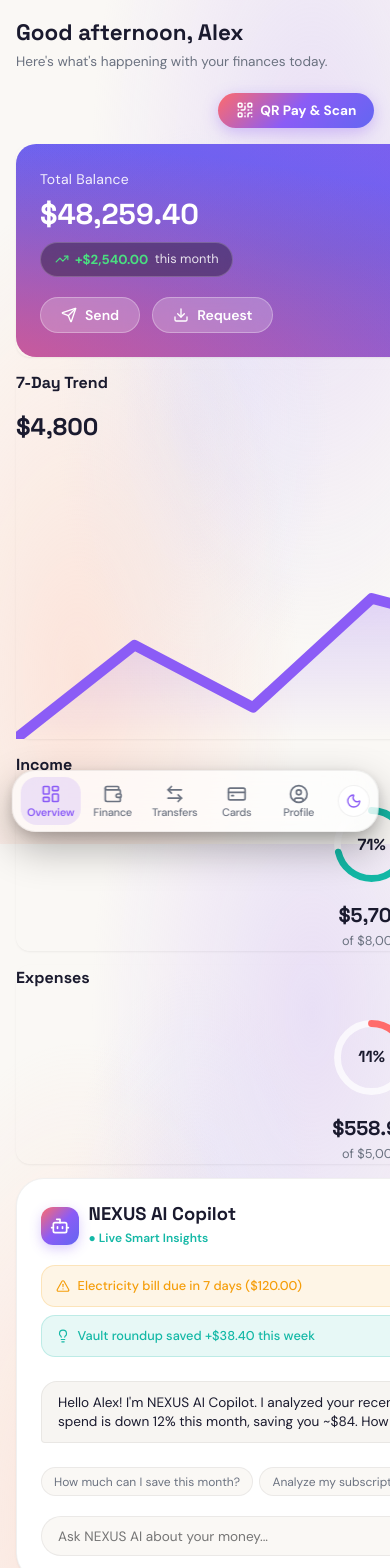
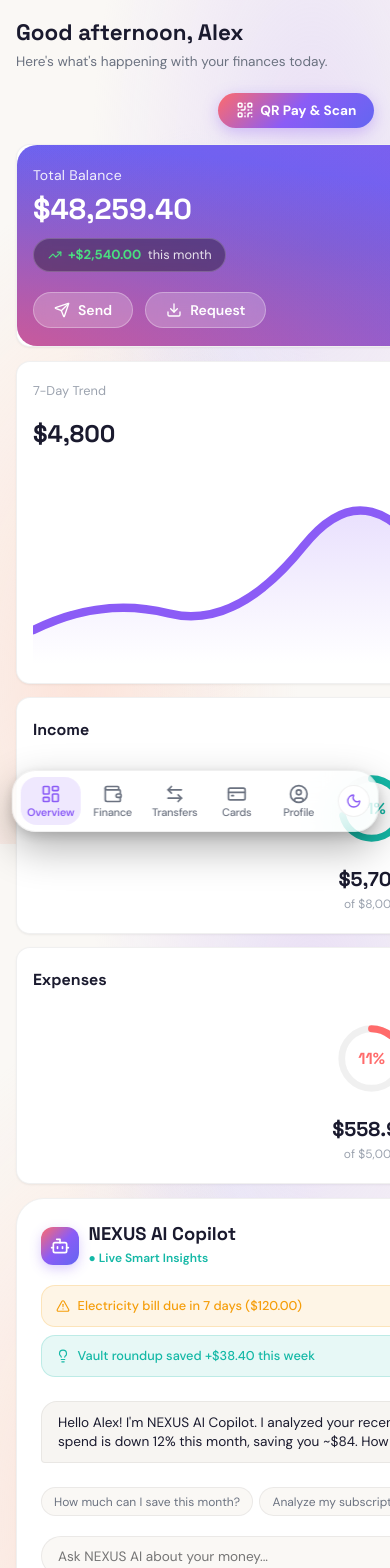
Before and after one commit to FinnSkers/NEXUSbanking, a React (Vite) app: page / in a window 390 px wide. Shown: the top 1568 px of the page. Built offline with nearby package versions, Linux system fonts and the light colour scheme.

Commit message:
fix: overhaul Overview page grid card responsiveness with direct component grid span attachment and clean breakpoints

```diff
--- a/src/components/AICopilot.jsx
+++ b/src/components/AICopilot.jsx
@@ -1,5 +1,5 @@
 import React, { useState } from 'react';
-import { Bot, Send, Sparkles, TrendingUp, AlertTriangle, Lightbulb } from 'lucide-react';
+import { Bot, Send, Sparkles, AlertTriangle, Lightbulb } from 'lucide-react';
 import '../styles/ai_copilot.css';
 
 const MOCK_MESSAGES = [
@@ -12,7 +12,7 @@ const QUICK_PROMPTS = [
   "Predict my balance for next month"
 ];
 
-const AICopilot = () => {
+const AICopilot = ({ className = '' }) => {
   const [messages, setMessages] = useState(MOCK_MESSAGES);
   const [input, setInput] = useState('');
 
@@ -37,7 +37,7 @@ const AICopilot = () => {
   };
 
   return (
-    <div className="ai-copilot-card">
+    <div className={`bento-card ai-copilot-card ${className}`}>
       <div className="ai-card-header">
         <div style={{ display: 'flex', alignItems: 'center', gap: '0.6rem' }}>
           <div className="ai-bot-badge">
--- a/src/components/ArcCard.jsx
+++ b/src/components/ArcCard.jsx
@@ -1,52 +1,58 @@
 import React from 'react';
 import '../styles/bento.css';
 
-const ArcCard = ({ title, value, total, color, icon: Icon, delay }) => {
-  const radius = 40;
-  const circumference = 2 * Math.PI * radius;
-  const progress = value / total;
-  const offset = circumference - progress * circumference;
-
+const ArcCard = ({ title, value, total, color, icon: Icon, delay = 0, className = '' }) => {
   const percentage = Math.round((value / total) * 100);
+  const strokeDasharray = 220; // Approx circumference for r=35
+  const strokeDashoffset = strokeDasharray - (strokeDasharray * percentage) / 100;
 
   return (
-    <div className="bento-card bento-small arc-card" style={{ animation: `fadeInUp 0.5s var(--ease-out-expo) ${delay}s both` }}>
+    <div
+      className={`bento-card arc-card ${className}`}
+      style={{ animation: `fadeInUp 0.5s var(--ease-out-expo) ${delay}s both` }}
+    >
       <div className="card-header" style={{ width: '100%' }}>
-        <div className="card-title">{title}</div>
-        <Icon size={20} color={color} />
+        <span className="card-title">{title}</span>
+        {Icon && <Icon size={18} color={color} />}
       </div>
 
       <div style={{ position: 'relative', display: 'flex', alignItems: 'center', justifyContent: 'center', margin: '0.75rem 0' }}>
-        <svg className="arc-svg" viewBox="0 0 100 100" style={{ '--circumference': circumference, '--offset': offset }}>
+        <svg className="arc-svg" viewBox="0 0 100 100">
           <circle
-            cx="50" cy="50" r={radius}
+            cx="50"
+            cy="50"
+            r="35"
             fill="none"
-            stroke="var(--bg-elevated, #f3f4f6)"
+            stroke="var(--border-light)"
             strokeWidth="8"
           />
           <circle
-            cx="50" cy="50" r={radius}
+            cx="50"
+            cy="50"
+            r="35"
             fill="none"
             stroke={color}
             strokeWidth="8"
-            strokeDasharray={circumference}
-            strokeDashoffset={offset}
+            strokeDasharray={strokeDasharray}
+            strokeDashoffset={strokeDashoffset}
             strokeLinecap="round"
-            style={{
-              transform: 'rotate(-90deg)',
-              transformOrigin: '50% 50%',
-              animation: 'drawCircle 1.5s var(--ease-out-expo) forwards'
-            }}
+            transform="rotate(-90 50 50)"
+            style={{ transition: 'stroke-dashoffset 1s var(--ease-out-expo)' }}
           />
         </svg>
-        <div className="arc-center-text">{percentage}%</div>
+
+        <div className="arc-center-text" style={{ color }}>
+          {percentage}%
+        </div>
       </div>
 
-      <div style={{ fontFamily: 'var(--font-heading)', fontSize: '1.25rem', fontWeight: 'bold' }}>
-        ${value.toLocaleString()}
-      </div>
-      <div style={{ fontSize: '0.8rem', color: 'var(--text-secondary)' }}>
-        of ${total.toLocaleString()}
+      <div style={{ textAlign: 'center' }}>
+        <div style={{ fontSize: '1.25rem', fontWeight: 700, fontFamily: 'var(--font-heading)' }}>
+          ${value.toLocaleString()}
+        </div>
+        <div style={{ fontSize: '0.75rem', color: 'var(--text-tertiary)' }}>
+          of ${total.toLocaleString()}
+        </div>
       </div>
     </div>
   );
--- a/src/components/BalanceCard.jsx
+++ b/src/components/BalanceCard.jsx
@@ -2,14 +2,14 @@ import React from 'react';
 import { Send, Download, TrendingUp } from 'lucide-react';
 import '../styles/bento.css';
 
-const BalanceCard = ({ balance = 48259.40 }) => {
+const BalanceCard = ({ balance = 48259.40, className = '' }) => {
   const formattedBalance = new Intl.NumberFormat('en-US', {
     style: 'currency',
     currency: 'USD'
   }).format(balance);
 
   return (
-    <div className="bento-card bento-large balance-card" style={{ animation: 'fadeInUp 0.5s var(--ease-out-expo) both' }}>
+    <div className={`bento-card balance-card ${className}`} style={{ animation: 'fadeInUp 0.5s var(--ease-out-expo) both' }}>
       <div className="mesh-bg"></div>
       <div className="balance-content">
         <div style={{ fontSize: '0.875rem', opacity: 0.9, letterSpacing: '0.02em' }}>Total Balance</div>
--- a/src/components/BentoGrid.jsx
+++ b/src/components/BentoGrid.jsx
@@ -47,16 +47,12 @@ const BentoGrid = () => {
 
       <div className="bento-grid">
         {/* Row 1: Balance (7 cols) + 7-Day Trend (5 cols) */}
-        <div className="col-span-7">
-          <BalanceCard balance={overview?.balance} />
-        </div>
-        <div className="col-span-5">
-          <SparklineCard />
-        </div>
+        <BalanceCard className="col-span-7" balance={overview?.balance} />
+        <SparklineCard className="col-span-5" />
 
         {/* Row 2: Income Arc (6 cols) + Expenses Arc (6 cols) */}
-        <div className="col-span-6">
         <ArcCard
+          className="col-span-6"
           title="Income"
           value={overview?.income || 5700}
           total={8000}
@@ -64,9 +60,8 @@ const BentoGrid = () => {
           icon={TrendingUp}
           delay={0.2}
         />
-        </div>
-        <div className="col-span-6">
         <ArcCard
+          className="col-span-6"
           title="Expenses"
           value={overview?.expenses || 3210}
           total={5000}
@@ -74,23 +69,14 @@ const BentoGrid = () => {
           icon={TrendingDown}
           delay={0.3}
         />
-        </div>
 
         {/* Row 3: AI Copilot (7 cols) + Budget Analytics (5 cols) */}
-        <div className="col-span-7">
-          <AICopilot />
-        </div>
-        <div className="col-span-5">
-          <BudgetingAnalytics />
-        </div>
+        <AICopilot className="col-span-7" />
+        <BudgetingAnalytics className="col-span-5" />
 
         {/* Row 4: Recent Transactions (7 cols) + Quick Send (5 cols) */}
-        <div className="col-span-7">
-          <TransactionsList transactions={overview?.recentTransactions} />
-        </div>
-        <div className="col-span-5">
-          <QuickSend />
-        </div>
+        <TransactionsList className="col-span-7" transactions={overview?.recentTransactions} />
+        <QuickSend className="col-span-5" />
       </div>
 
       <QRPayModal isOpen={showQR} onClose={() => setShowQR(false)} />
--- a/src/components/BudgetingAnalytics.jsx
+++ b/src/components/BudgetingAnalytics.jsx
@@ -9,14 +9,14 @@ const CATEGORIES = [
   { id: '4', name: 'Entertainment', spent: 210, cap: 300, color: '#ec4899', icon: Film },
 ];
 
-const BudgetingAnalytics = () => {
+const BudgetingAnalytics = ({ className = '' }) => {
   const [categories, setCategories] = useState(CATEGORIES);
 
   const totalSpent = categories.reduce((sum, c) => sum + c.spent, 0);
   const totalCap = categories.reduce((sum, c) => sum + c.cap, 0);
 
   return (
-    <div className="budgeting-card">
+    <div className={`bento-card budgeting-card ${className}`}>
       <div className="budget-header">
         <div style={{ display: 'flex', alignItems: 'center', gap: '0.5rem' }}>
           <PieChart size={22} color="var(--accent-violet)" />
--- a/src/components/QuickSend.jsx
+++ b/src/components/QuickSend.jsx
@@ -1,7 +1,7 @@
 import React from 'react';
 import '../styles/bento.css';
 
-const QuickSend = () => {
+const QuickSend = ({ className = '' }) => {
   const contacts = [
     { name: 'Jane', initials: 'JD', gradient: 'linear-gradient(135deg, #ff6b6b, #ee5a24)' },
     { name: 'Mike', initials: 'MS', gradient: 'linear-gradient(135deg, #8b5cf6, #6366f1)' },
@@ -12,7 +12,7 @@ const QuickSend = () => {
   ];
 
   return (
-    <div className="bento-card bento-large" style={{ animation: 'fadeInUp 0.5s var(--ease-out-expo) 0.4s both' }}>
+    <div className={`bento-card ${className}`} style={{ animation: 'fadeInUp 0.5s var(--ease-out-expo) 0.4s both' }}>
       <div className="card-header">
         <div className="card-title">Quick Send</div>
         <span style={{ fontSize: '0.8rem', color: 'var(--text-tertiary)' }}>Frequent contacts</span>
--- a/src/components/SparklineCard.jsx
+++ b/src/components/SparklineCard.jsx
@@ -1,40 +1,37 @@
 import React from 'react';
 import '../styles/bento.css';
 
-const SparklineCard = ({ title = '7-Day Trend' }) => {
-  const data = [3200, 3800, 3400, 4100, 3900, 4500, 4800];
+const SparklineCard = ({ className = '' }) => {
+  return (
+    <div className={`bento-card sparkline-card ${className}`} style={{ animation: 'fadeInUp 0.5s var(--ease-out-expo) 0.1s both' }}>
+      <div className="card-header">
+        <div style={{ fontSize: '0.8rem', color: 'var(--text-tertiary)' }}>7-Day Trend</div>
+        <div style={{ color: 'var(--accent-teal)', fontSize: '0.875rem', fontWeight: 600 }}>+12.4%</div>
+      </div>
 
-  // Calculate points for viewBox="0 0 200 80"
-  const max = Math.max(...data);
-  const min = Math.min(...data);
-  const range = max - min;
-
-  const points = data.map((d, i) => {
-    const x = (i / (data.length - 1)) * 200;
-    const y = 80 - ((d - min) / range) * 70; // Leave 10px padding at top
-    return `${x},${y}`;
-  }).join(' ');
-
-  const areaPoints = `0,80 ${points} 200,80`;
-
-  return (
-    <div className="bento-card bento-medium sparkline-card" style={{ animation: 'fadeInUp 0.5s var(--ease-out-expo) 0.1s both' }}>
-      <div className="card-header">
-        <div className="card-title">{title}</div>
-        <div style={{ color: 'var(--accent-teal)', fontWeight: 'bold' }}>+12.4%</div>
-      </div>
-      <div style={{ fontFamily: 'var(--font-heading)', fontSize: '1.5rem', fontWeight: 'bold' }}>
+      <div style={{ fontSize: '1.5rem', fontWeight: 700, fontFamily: 'var(--font-heading)' }}>
         $4,800
       </div>
-      <svg className="sparkline-svg" viewBox="0 0 200 80">
+
+      <svg className="sparkline-svg" viewBox="0 0 200 60">
         <defs>
-          <linearGradient id="sparkGradient" x1="0" y1="0" x2="0" y2="1">
-            <stop offset="0%" stopColor="var(--accent-violet)" stopOpacity="0.4" />
-            <stop offset="100%" stopColor="var(--accent-violet)" stopOpacity="0" />
+          <linearGradient id="sparklineGrad" x1="0" y1="0" x2="0" y2="1">
+            <stop offset="0%" stopColor="var(--accent-violet)" stopOpacity="0.3"/>
+            <stop offset="100%" stopColor="var(--accent-violet)" stopOpacity="0"/>
           </linearGradient>
         </defs>
-        <polygon points={areaPoints} fill="url(#sparkGradient)" />
-        <polyline points={points} fill="none" stroke="var(--accent-violet)" strokeWidth="3" strokeLinecap="round" strokeLinejoin="round" />
+
+        <path
+          d="M0,50 Q20,40 40,45 T80,25 T120,35 T160,15 T200,20 L200,60 L0,60 Z"
+          fill="url(#sparklineGrad)"
+        />
+        <path
+          d="M0,50 Q20,40 40,45 T80,25 T120,35 T160,15 T200,20"
+          fill="none"
+          stroke="var(--accent-violet)"
+          strokeWidth="2.5"
+          strokeLinecap="round"
+        />
       </svg>
     </div>
   );
--- a/src/components/TransactionsList.jsx
+++ b/src/components/TransactionsList.jsx
@@ -15,12 +15,12 @@ const DEFAULT_TXS = [
   { id: '5', name: 'Freelance Payment', category: 'Income', date: 'Jul 23', amount: 1200.00, color: '#f59e0b', icon: 'DollarSign' },
 ];
 
-const TransactionsList = ({ transactions }) => {
+const TransactionsList = ({ transactions, className = '' }) => {
   const [selectedTx, setSelectedTx] = useState(null);
   const txList = transactions || DEFAULT_TXS;
 
   return (
-    <div className="bento-card bento-large" style={{ animation: 'fadeInUp 0.5s var(--ease-out-expo) 0.3s both' }}>
+    <div className={`bento-card ${className}`} style={{ animation: 'fadeInUp 0.5s var(--ease-out-expo) 0.3s both' }}>
       <div className="card-header">
         <div className="card-title">Recent Transactions</div>
         <span className="card-link" style={{ cursor: 'pointer' }}>Real-time sync</span>
--- a/src/styles/bento.css
+++ b/src/styles/bento.css
@@ -4,6 +4,7 @@
   gap: 1.25rem;
   width: 100%;
   align-items: stretch;
+  box-sizing: border-box;
 }
 
 .bento-card {
@@ -50,8 +51,8 @@
   grid-column: span 3;
 }
 
-/* Tier 2: Large Tablets & Laptops (851px to 1100px) */
-@media (max-width: 1100px) {
+/* Tier 2: Large Tablets & Small Laptops (851px to 1080px) */
+@media (max-width: 1080px) {
   .bento-grid {
     grid-template-columns: repeat(12, 1fr);
     gap: 1rem;
@@ -67,7 +68,7 @@
   }
 }
 
-/* Tier 3: Tablets & Phones (< 850px) */
+/* Tier 3: Mobile Devices & Tablets (< 850px) */
 @media (max-width: 850px) {
   .bento-grid {
     grid-template-columns: 1fr;
@@ -86,6 +87,7 @@
   .col-span-4,
   .col-span-3 {
     grid-column: span 1 / -1;
+    width: 100%;
   }
 }
 
@@ -94,9 +96,6 @@
   position: relative;
   min-height: 200px;
   justify-content: space-between;
-  border: none;
-  background: transparent;
-  padding: 0;
 }
 
 .balance-card .mesh-bg {
@@ -119,7 +118,6 @@
   flex-direction: column;
   height: 100%;
   justify-content: space-between;
-  padding: 1.5rem;
 }
 
 .balance-amount {
@@ -148,9 +146,6 @@
 .sparkline-card {
   min-height: 200px;
   justify-content: space-between;
-  border: none;
-  background: transparent;
-  padding: 0;
 }
 
 .sparkline-svg {
@@ -166,9 +161,6 @@
   align-items: center;
   text-align: center;
   justify-content: space-between;
-  border: none;
-  background: transparent;
-  padding: 0;
 }
 
 .arc-svg {
```
Lines whose indentation alone changed are shown as unchanged.
